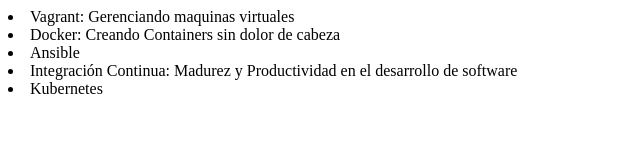
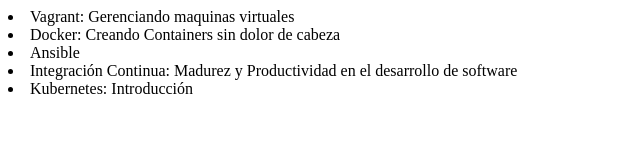
Before and after one commit to Antonio98O/Alura-Git., a plain HTML site: page index.html in a window 1280 px wide. Shown: the whole page, without its empty margins (0-640 px from the left). Drawn offline with Linux system fonts and the light colour scheme.

Commit message:
Modificando el nombre de kubernetes

```diff
--- a/index.html
+++ b/index.html
@@ -10,7 +10,7 @@
     <li>Docker: Creando Containers sin dolor de cabeza</li>
     <li>Ansible</li>
     <li>Integración  Continua: Madurez y Productividad en el desarrollo de software</li>
-    <li>Kubernetes</li>
+    <li>Kubernetes: Introducción</li>
 
 
 
```
